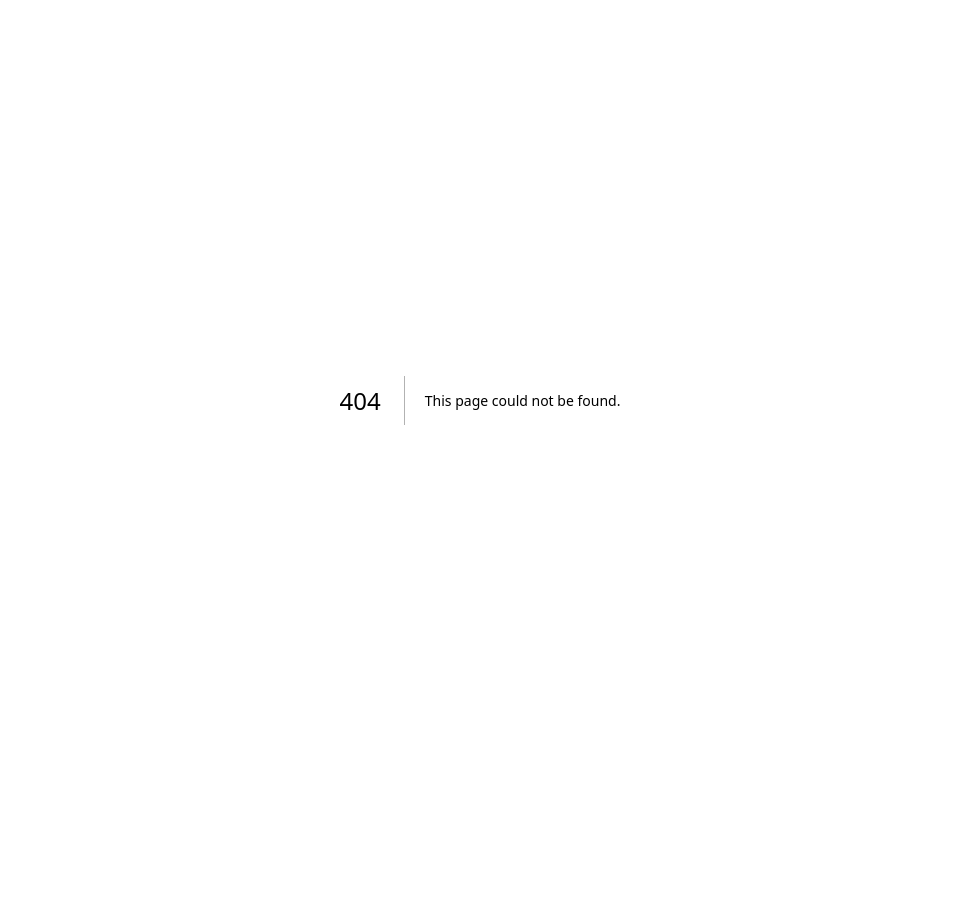
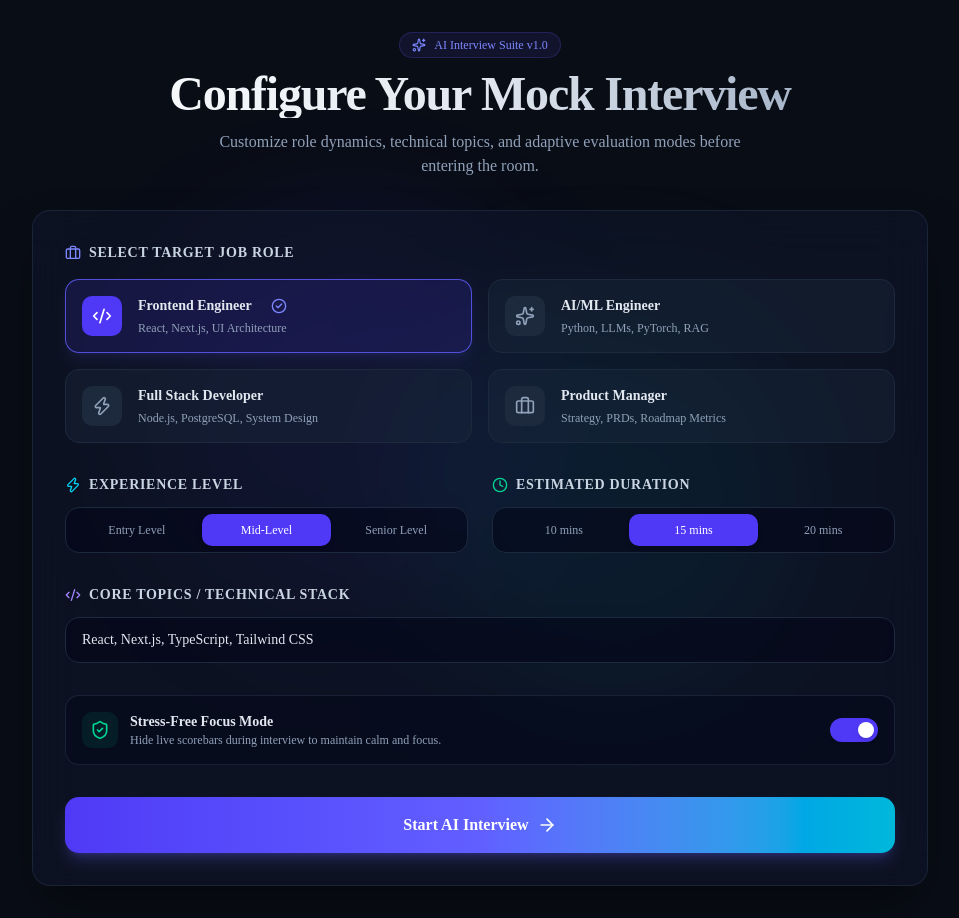
Before and after one commit to nainamaurya460-star/vicodathon_the_aarambhies, a Next.js app: page /interview/setup in a window 1280 px wide. Before the commit this address had no page. Shown: the whole page, without its empty margins (160-1119 px from the left). Before the commit the page ends 800 px from the top, so only its background shows below. Built offline with nearby package versions, Linux system fonts and the light colour scheme.

Commit message:
feat(interview): complete setup UI page screen

```diff
--- /dev/null
+++ b/src/app/interview/setup/page.tsx
@@ -0,0 +1,195 @@
+"use client";
+
+import { useState } from "react";
+import { useRouter } from "next/navigation";
+import {
+  Briefcase,
+  Clock,
+  Sparkles,
+  Code2,
+  ArrowRight,
+  ShieldCheck,
+  Zap,
+  CheckCircle2
+} from "lucide-react";
+
+const roles = [
+  { id: "frontend", title: "Frontend Engineer", icon: Code2, desc: "React, Next.js, UI Architecture" },
+  { id: "aiml", title: "AI/ML Engineer", icon: Sparkles, desc: "Python, LLMs, PyTorch, RAG" },
+  { id: "fullstack", title: "Full Stack Developer", icon: Zap, desc: "Node.js, PostgreSQL, System Design" },
+  { id: "product", title: "Product Manager", icon: Briefcase, desc: "Strategy, PRDs, Roadmap Metrics" },
+];
+
+const experienceLevels = ["Entry Level", "Mid-Level", "Senior Level"];
+const durationOptions = ["10 mins", "15 mins", "20 mins"];
+
+export default function InterviewSetupPage() {
+  const router = useRouter();
+  const [selectedRole, setSelectedRole] = useState("frontend");
+  const [experience, setExperience] = useState("Mid-Level");
+  const [duration, setDuration] = useState("15 mins");
+  const [skills, setSkills] = useState("React, Next.js, TypeScript, Tailwind CSS");
+  const [focusMode, setFocusMode] = useState(true);
+
+  const handleStartInterview = () => {
+    // Navigating to active interview room
+    router.push("/interview/demo-123");
+  };
+
+  return (
+    <div className="min-h-screen bg-[#090D16] text-slate-100 flex flex-col justify-center items-center p-4 md:p-8 relative overflow-hidden">
+      {/* Background Decorative Glowing Orbs */}
+      <div className="absolute top-1/4 left-1/4 w-96 h-96 bg-indigo-600/15 rounded-full blur-3xl pointer-events-none" />
+      <div className="absolute bottom-1/4 right-1/4 w-96 h-96 bg-cyan-500/15 rounded-full blur-3xl pointer-events-none" />
+
+      <main className="w-full max-w-4xl z-10 space-y-8">
+        {/* Header */}
+        <div className="text-center space-y-3">
+          <div className="inline-flex items-center gap-2 px-3 py-1 rounded-full bg-indigo-500/10 border border-indigo-500/20 text-indigo-400 text-xs font-medium backdrop-blur-md">
+            <Sparkles className="w-3.5 h-3.5" /> AI Interview Suite v1.0
+          </div>
+          <h1 className="text-3xl md:text-5xl font-extrabold tracking-tight bg-gradient-to-r from-white via-slate-200 to-slate-400 bg-clip-text text-transparent">
+            Configure Your Mock Interview
+          </h1>
+          <p className="text-slate-400 text-sm md:text-base max-w-xl mx-auto">
+            Customize role dynamics, technical topics, and adaptive evaluation modes before entering the room.
+          </p>
+        </div>
+
+        {/* Glassmorphism Main Card */}
+        <div className="bg-slate-900/60 backdrop-blur-xl border border-slate-800/80 rounded-2xl p-6 md:p-8 space-y-8 shadow-2xl shadow-black/50">
+
+          {/* 1. Target Role Selection */}
+          <div className="space-y-4">
+            <label className="text-sm font-semibold text-slate-300 uppercase tracking-wider flex items-center gap-2">
+              <Briefcase className="w-4 h-4 text-indigo-400" /> Select Target Job Role
+            </label>
+            <div className="grid grid-cols-1 md:grid-cols-2 gap-4">
+              {roles.map((role) => {
+                const Icon = role.icon;
+                const isSelected = selectedRole === role.id;
+                return (
+                  <button
+                    key={role.id}
+                    type="button"
+                    onClick={() => setSelectedRole(role.id)}
+                    className={`flex items-start gap-4 p-4 rounded-xl border text-left transition-all duration-200 ${
+                      isSelected
+                        ? "bg-indigo-600/15 border-indigo-500/80 shadow-lg shadow-indigo-500/10"
+                        : "bg-slate-800/40 border-slate-800 hover:border-slate-700 hover:bg-slate-800/70"
+                    }`}
+                  >
+                    <div className={`p-2.5 rounded-lg ${isSelected ? "bg-indigo-600 text-white" : "bg-slate-800 text-slate-400"}`}>
+                      <Icon className="w-5 h-5" />
+                    </div>
+                    <div className="space-y-1">
+                      <div className="font-semibold text-slate-200 text-sm flex items-center justify-between">
+                        {role.title}
+                        {isSelected && <CheckCircle2 className="w-4 h-4 text-indigo-400 inline ml-2" />}
+                      </div>
+                      <p className="text-xs text-slate-400">{role.desc}</p>
+                    </div>
+                  </button>
+                );
+              })}
+            </div>
+          </div>
+
+          {/* 2. Experience Level & Duration */}
+          <div className="grid grid-cols-1 md:grid-cols-2 gap-6">
+            {/* Experience */}
+            <div className="space-y-3">
+              <label className="text-sm font-semibold text-slate-300 uppercase tracking-wider flex items-center gap-2">
+                <Zap className="w-4 h-4 text-cyan-400" /> Experience Level
+              </label>
+              <div className="flex bg-slate-950/60 p-1.5 rounded-xl border border-slate-800">
+                {experienceLevels.map((lvl) => (
+                  <button
+                    key={lvl}
+                    type="button"
+                    onClick={() => setExperience(lvl)}
+                    className={`flex-1 py-2 text-xs font-medium rounded-lg transition-all ${
+                      experience === lvl
+                        ? "bg-indigo-600 text-white shadow-md"
+                        : "text-slate-400 hover:text-slate-200"
+                    }`}
+                  >
+                    {lvl}
+                  </button>
+                ))}
+              </div>
+            </div>
+
+            {/* Duration */}
+            <div className="space-y-3">
+              <label className="text-sm font-semibold text-slate-300 uppercase tracking-wider flex items-center gap-2">
+                <Clock className="w-4 h-4 text-emerald-400" /> Estimated Duration
+              </label>
+              <div className="flex bg-slate-950/60 p-1.5 rounded-xl border border-slate-800">
+                {durationOptions.map((dur) => (
+                  <button
+                    key={dur}
+                    type="button"
+                    onClick={() => setDuration(dur)}
+                    className={`flex-1 py-2 text-xs font-medium rounded-lg transition-all ${
+                      duration === dur
+                        ? "bg-indigo-600 text-white shadow-md"
+                        : "text-slate-400 hover:text-slate-200"
+                    }`}
+                  >
+                    {dur}
+                  </button>
+                ))}
+              </div>
+            </div>
+          </div>
+
+          {/* 3. Tech Stack Input */}
+          <div className="space-y-3">
+            <label className="text-sm font-semibold text-slate-300 uppercase tracking-wider flex items-center gap-2">
+              <Code2 className="w-4 h-4 text-violet-400" /> Core Topics / Technical Stack
+            </label>
+            <input
+              type="text"
+              value={skills}
+              onChange={(e) => setSkills(e.target.value)}
+              placeholder="e.g. React, Next.js, PostgreSQL, System Design"
+              className="w-full bg-slate-950/60 border border-slate-800 rounded-xl px-4 py-3 text-sm text-slate-200 placeholder-slate-500 focus:outline-none focus:border-indigo-500 transition-all"
+            />
+          </div>
+
+          {/* 4. Stress-Free Focus Mode Toggle */}
+          <div className="flex items-center justify-between p-4 rounded-xl bg-slate-950/40 border border-slate-800/80">
+            <div className="flex items-center gap-3">
+              <div className="p-2 rounded-lg bg-emerald-500/10 text-emerald-400">
+                <ShieldCheck className="w-5 h-5" />
+              </div>
+              <div>
+                <h4 className="text-sm font-semibold text-slate-200">Stress-Free Focus Mode</h4>
+                <p className="text-xs text-slate-400">Hide live scorebars during interview to maintain calm and focus.</p>
+              </div>
+            </div>
+            <button
+              type="button"
+              onClick={() => setFocusMode(!focusMode)}
+              className={`w-12 h-6 flex items-center rounded-full p-1 transition-all duration-300 ${
+                focusMode ? "bg-indigo-600 justify-end" : "bg-slate-800 justify-start"
+              }`}
+            >
+              <div className="w-4 h-4 rounded-full bg-white shadow-md" />
+            </button>
+          </div>
+
+          {/* Action Button */}
+          <button
+            type="button"
+            onClick={handleStartInterview}
+            className="w-full py-4 rounded-xl bg-gradient-to-r from-indigo-600 via-indigo-500 to-cyan-500 hover:from-indigo-500 hover:to-cyan-400 text-white font-bold text-base shadow-lg shadow-indigo-500/25 flex items-center justify-center gap-2 group transition-all duration-200"
+          >
+            Start AI Interview <ArrowRight className="w-5 h-5 group-hover:translate-x-1 transition-transform" />
+          </button>
+        </div>
+      </main>
+    </div>
+  );
+}
```
